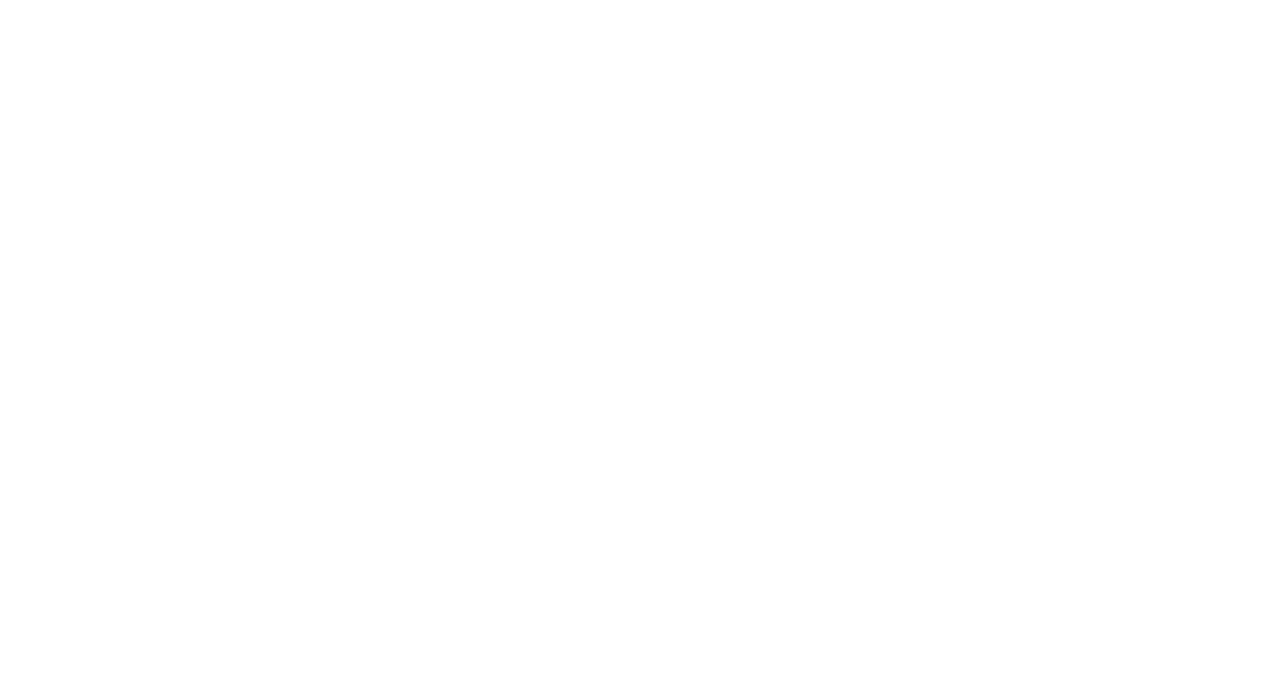
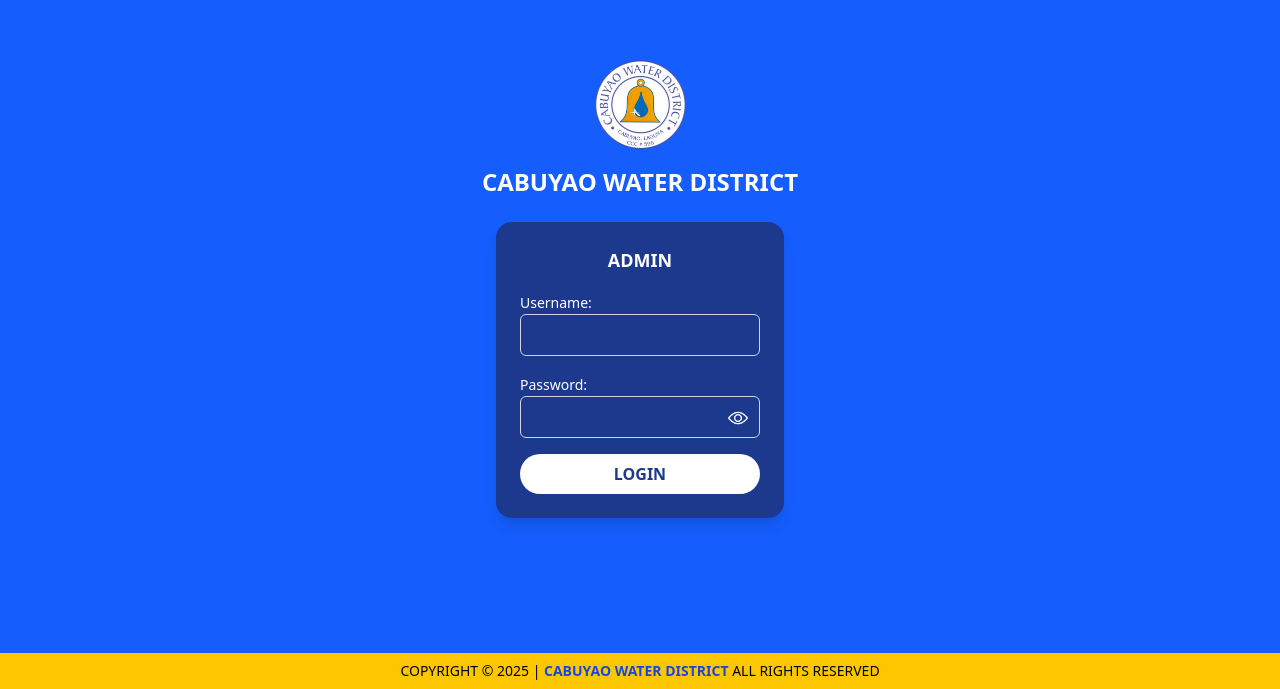
Before and after one commit to mourey-dev/cabwad, a React (Vite) app in the folder client/: page /login in a window 1280 px wide. Before the commit this address had no page. Shown: the part 111-800 px from the top of the page. Built offline with nearby package versions, Linux system fonts and the light colour scheme.

Commit message:
Added functionalities Login and Dashboard

```diff
--- a/client/src/App.tsx
+++ b/client/src/App.tsx
@@ -18,7 +18,7 @@
         <Route path="/jobOrders" element={<JobOrders />} />
         <Route path="/resigned" element={<Resigned />} />
         <Route path="/dashboard" element={<Dashboard />} />
-        <Route path="/" element={<LoginPage />} />
+        <Route path="/login" element={<LoginPage />} />
         <Route path="/form" element={<Forms />} />
       </Routes>
     </Router>
--- a/client/src/pages/Dashboard/Dashboard.tsx
+++ b/client/src/pages/Dashboard/Dashboard.tsx
@@ -45,17 +45,17 @@
         <div className="mt-2">
           <button
             onClick={() => navigate("/employees")}
-            className="text-sm underline hover:text-blue-500"
+            className="text-sm underline hover:text-blue-500 cursor-pointer"
           >
             See List &gt; &gt;
           </button>
         </div>
         <div className="mt-6">
           <button
-            className="bg-green-500 text-white px-6 py-3 rounded-full text-lg font-bold flex items-center hover:bg-green-200"
+            className="bg-green-500 text-white px-6 py-3 rounded-full text-lg font-bold flex items-center hover:bg-green-200 cursor-pointer"
             onClick={() => navigate("/form")}
           >
-            GET STARTED
+            PDS Form
             <span className="ml-2 text-xl">
               <img src={arrow} alt="right-arrow" className="w-5" />
             </span>
--- a/client/src/pages/Login/Login.tsx
+++ b/client/src/pages/Login/Login.tsx
@@ -77,7 +77,7 @@
         {/* Login Button */}
         <button
           onClick={handleLogin}
-          className="w-full bg-white text-blue-900 font-bold py-2 rounded-full hover:bg-gray-200 transition duration-300"
+          className="w-full bg-white text-blue-900 font-bold py-2 rounded-full hover:bg-gray-200 transition duration-300 cursor-pointer"
         >
           LOGIN
         </button>
```
